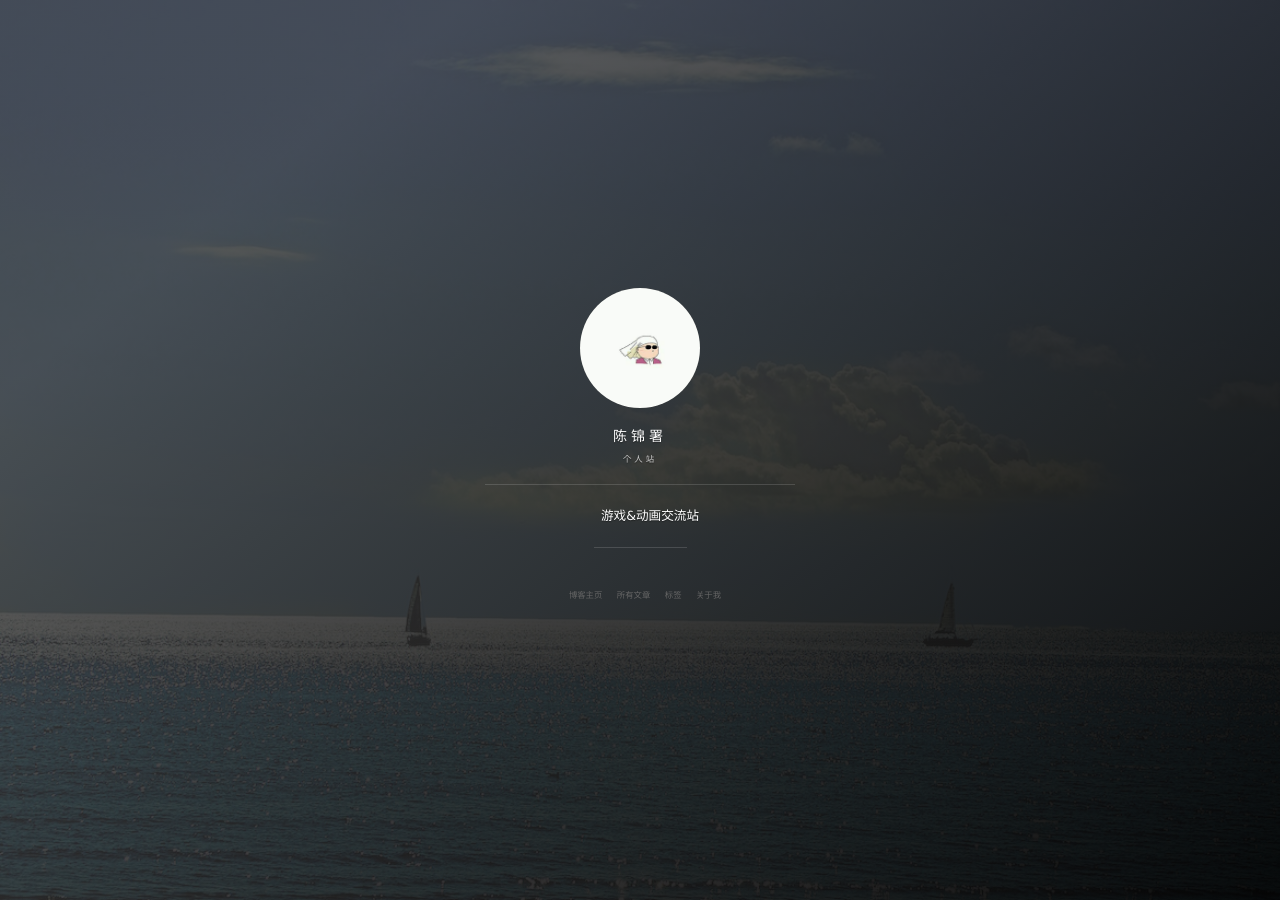
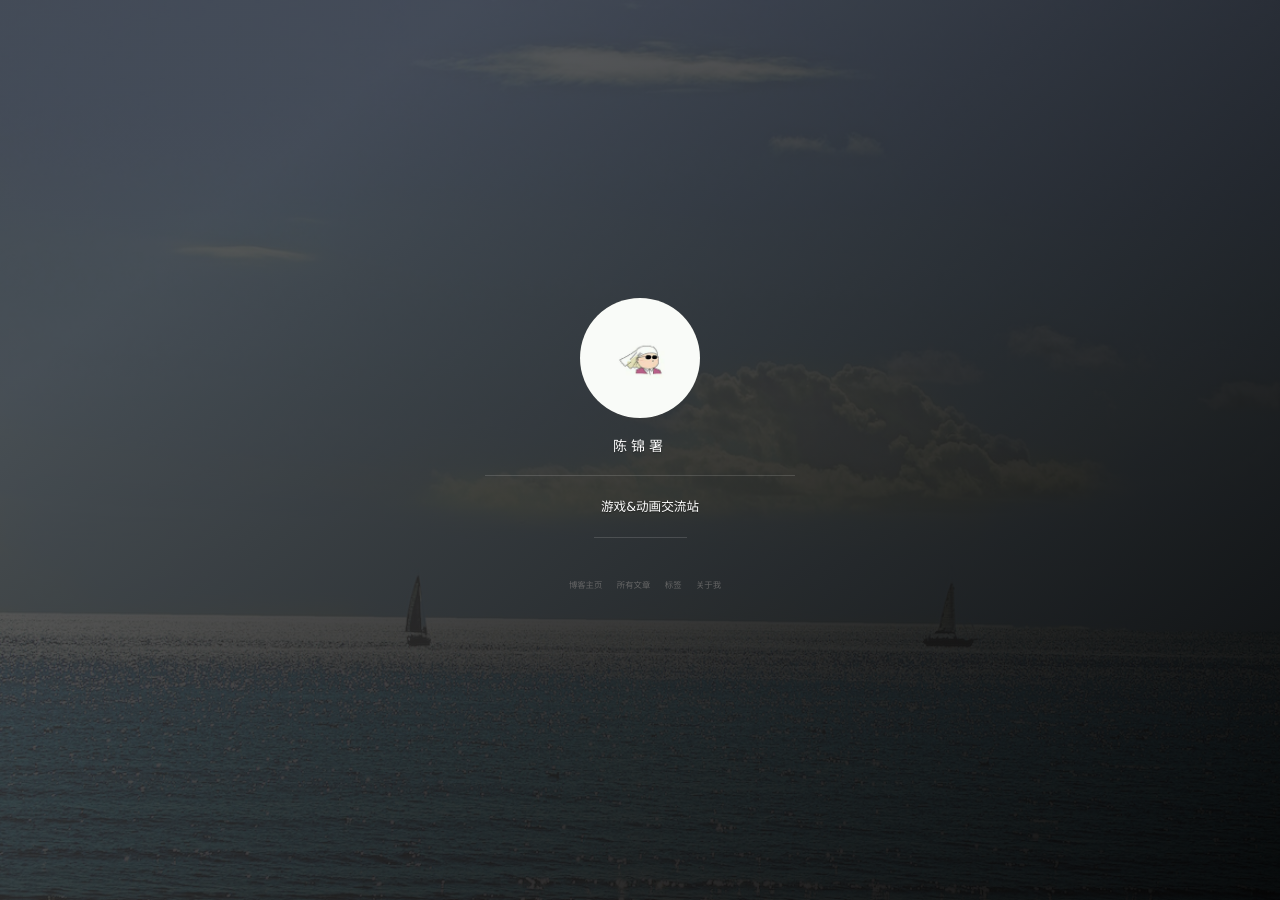
Before and after one commit to chenjinshu123/Chenjinshu123.github.io, a Jekyll site: the page built from index.html, in a window 1280 px wide. Built offline with Jekyll 4.4.1, drawn with Linux system fonts in a browser that asks for light colours; nearby versions of some CDN libraries; the list of posts is cut into pages by our own code; comment, search, counter and statistics services are not loaded; grey boxes are pictures that could not be loaded.

Commit message:
Update _config.yml

```diff
--- a/_config.yml
+++ b/_config.yml
@@ -1,6 +1,6 @@
 # Basic
 title: 陈锦署
-subtitle: 个人站
+subtitle:
 description: 游戏&动画交流站
 # 头像里面的标题
 avatarTitle: leopardpan
```
